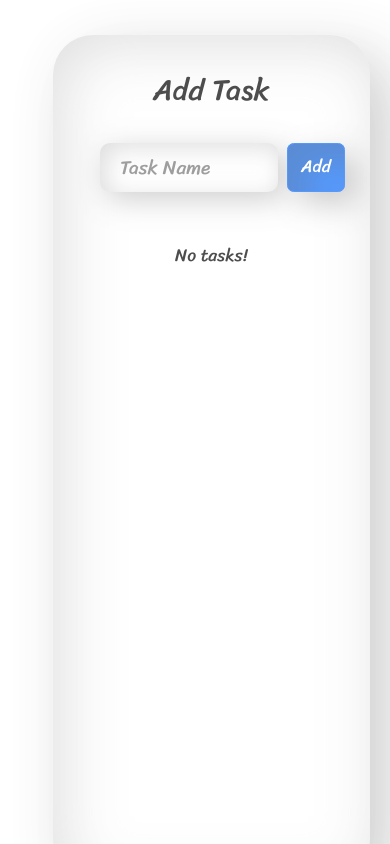
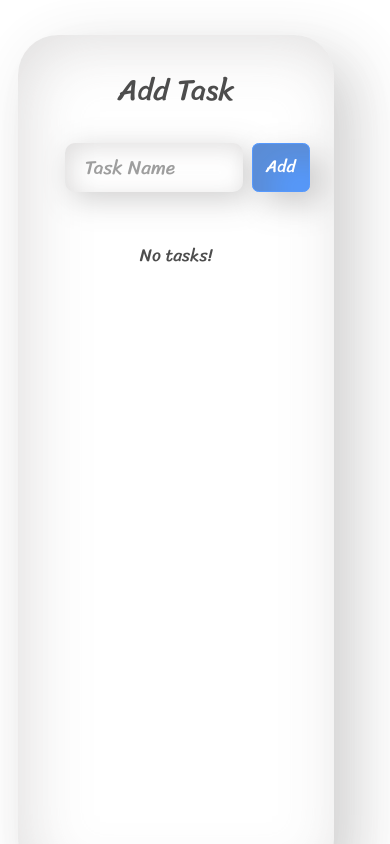
Before and after one commit to UditSax3na/Todolst, a React (Create React App) app: page / in a window 390 px wide. Built offline with nearby package versions, Linux system fonts and the light colour scheme; a web font is replaced by a local one.

Commit message:
Update Responsive_.css

```diff
--- a/src/Responsive_.css
+++ b/src/Responsive_.css
@@ -3,7 +3,7 @@
 
 @media only screen and (width <= 1100) {
     #root{
-        left: 0.6%;
+        left: 2%;
     }
 }
 @media only screen and (width <= 412px) {
@@ -22,7 +22,7 @@
     #root{
         max-width: 19rem;
         min-width: 18rem;
-        left: 3rem;
+        left: 1rem;
         top: 1rem;
         min-height: 100%;
         max-height: 80%;
```
